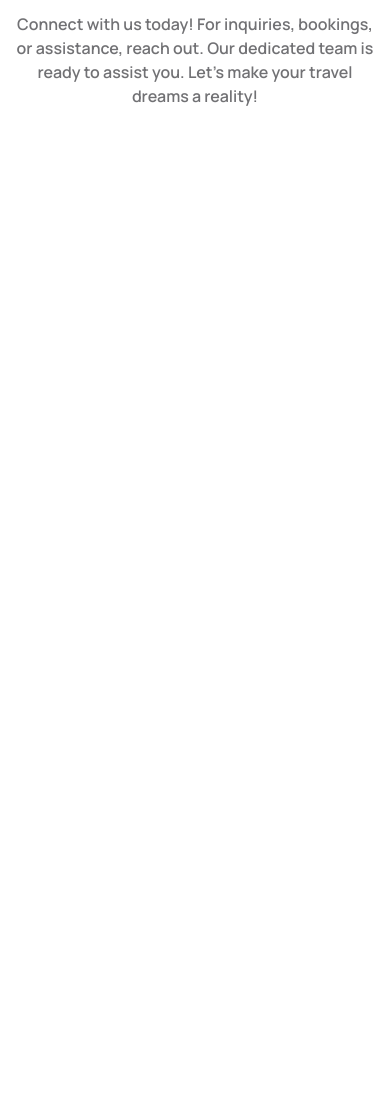
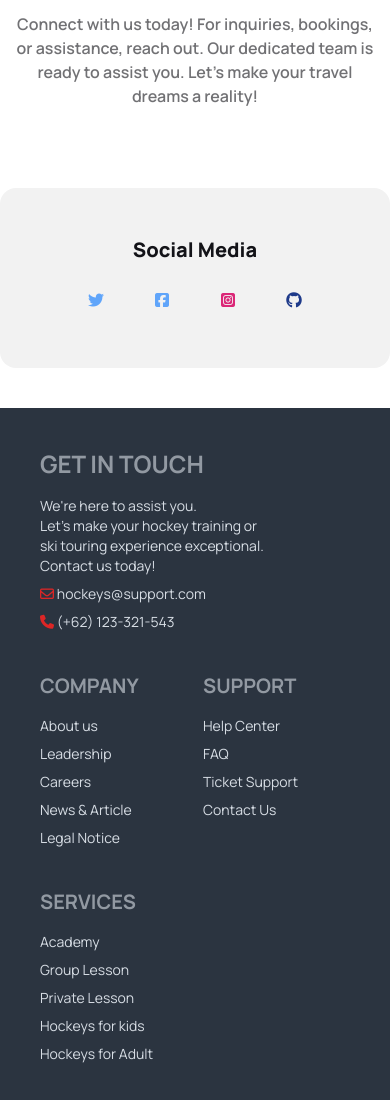
Before and after one commit to mehediibnjakir/B9A3-Hockeys-With-Mehedi, a plain HTML site: page index.html in a window 390 px wide. Shown: the part 7394-8494 px from the top of the page. Before the commit the page ends 7558 px from the top, so only its background shows below. Drawn offline with nearby package versions, Linux system fonts and the light colour scheme.

Commit message:
Footer with responsive

```diff
--- a/index.html
+++ b/index.html
@@ -125,7 +125,7 @@
     <!-- Main section start here -->
     <main>
         <!-- Section 2 Start Here "The Hockey club" -->
-        <section class="container mx-auto flex flex-col text-center justify-center">
+        <section class="container mx-auto flex flex-col text-center justify-center items-center">
             <div class="mb-10 p-4
             ">
                 <h3 class="font-extrabold text-[#131318] text-xl lg:text-4xl mb-6 ">
@@ -192,7 +192,7 @@
 
         <!-- Section 3 Start Here "Program Section" -->
 
-        <section class="container mx-auto mt-16 text-center justify-center">
+        <section class="container mx-auto mt-16 text-center justify-center ">
             <div class="mb-10 p-4">
                 <h3 class="font-extrabold  text-[#131318] text-xl lg:text-4xl mb-6 ">
                     Program Sections
@@ -579,13 +579,76 @@
             </div>
 
 
+            <!-- sub section 3 social media icon -->
+            <div class="mb-10 p-6 text-center justify-center mt-16 bg-base-200 rounded-2xl">
+                <h3 class="font-extrabold  text-[#131318] text-xl lg:text-4xl m-6">
+                    Social Media
+                </h3>
+                <div class="grid grid-cols-4 justify-around mx-auto w-60 gap-6 pb-8">
+                    <span class="text-blue-400">
+                        <i class="fa-brands fa-twitter"></i>
+                    </span>
+                    <span class="text-blue-400">
+                        <i class="fa-brands fa-square-facebook"></i>
+                    </span>
+                    <span class="text-pink-600">
+                        <i class="fa-brands fa-square-instagram"></i>
+                    </span>
+                    <span class="text-blue-900">
+                        <i class="fa-brands fa-github"></i>
+                    </span>
+                </div>
+            </div>
 
         </section>
 
 
     </main>
-    <footer>
-
+    <footer class="container mx-auto footer p-10 bg-neutral text-neutral-content grid grid-cols-2 lg:grid-cols-4">
+        <nav class="col-span-2 ">
+            <header class="footer-title text-2xl">Get In Touch</header>
+            <a class="link link-hover text-xsm lg:xl"
+            style="text-decoration: none;">
+                We're here to assist you. <br>
+                Let's make your hockey training or <br>
+                ski touring experience exceptional. <br> Contact us today!
+            </a>
+            <a class="link link-hover gap-8">
+                <span class="text-red-600">
+                    <i class="fa-regular fa-envelope"></i>
+                </span>
+                hockeys@support.com
+            </a>
+            <a class="link link-hover">
+                <span class="text-red-600">
+                    <i class="fa-solid fa-phone"></i>
+                </span>
+                (+62) 123-321-543
+            </a>
+        </nav>
+        <nav>
+            <header class="footer-title text-xl">Company</header>
+            <a class="link link-hover">About us</a>
+            <a class="link link-hover">Leadership</a>
+            <a class="link link-hover">Careers</a>
+            <a class="link link-hover">News & Article</a>
+            <a class="link link-hover">Legal Notice</a>
+        </nav>
+        <nav>
+            <header class="footer-title text-xl">Support</header>
+            <a class="link link-hover">Help Center</a>
+            <a class="link link-hover">FAQ</a>
+            <a class="link link-hover">Ticket Support</a>
+            <a class="link link-hover">Contact Us</a>
+        </nav>
+        <nav class="col-span-2">
+            <header class="footer-title text-xl">Services</header>
+            <a class="link link-hover">Academy</a>
+            <a class="link link-hover">Group Lesson</a>
+            <a class="link link-hover">Private Lesson</a>
+            <a class="link link-hover">Hockeys for kids</a>
+            <a class="link link-hover">Hockeys for Adult</a>
+        </nav>
     </footer>
 </body>
 
```
